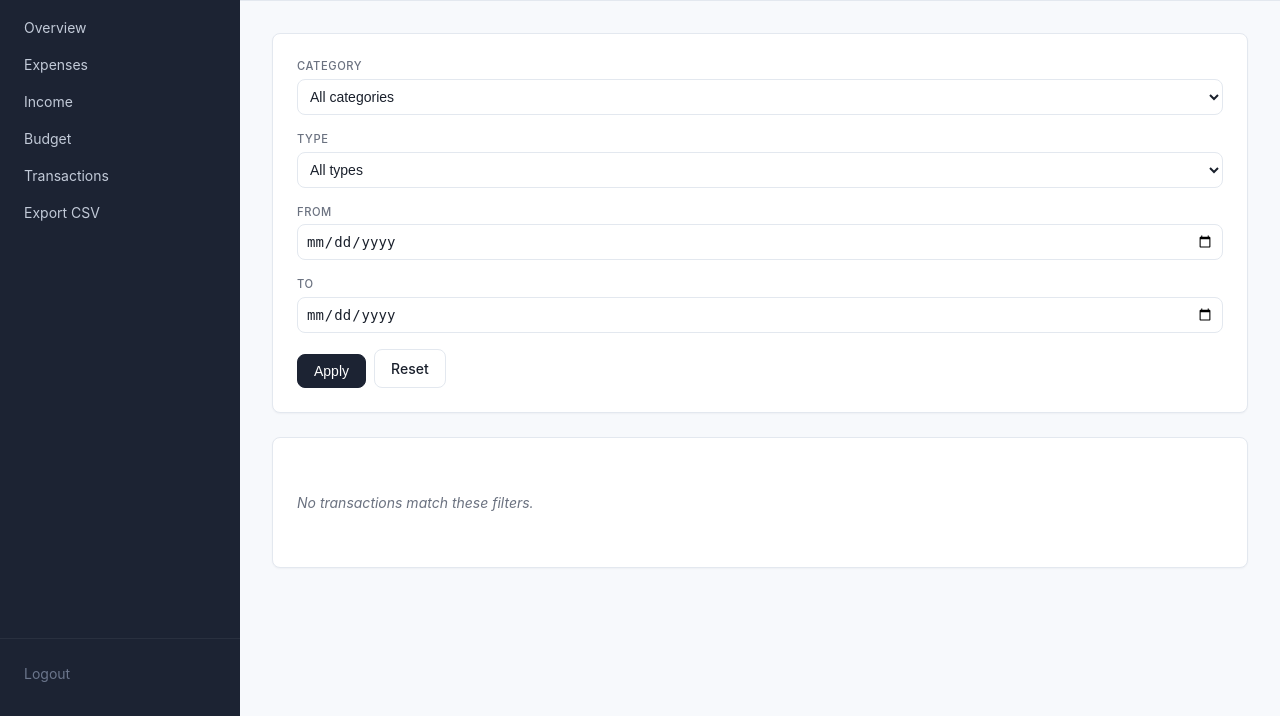
After one commit to HelioZF/financial-analytics-dashboard, a FastAPI app: template app/templates/transactions/list.html in a window 1280 px wide. The commit adds this page. Shown: the part 84-800 px from the top of the page. Run offline with FastAPI, Linux system fonts and the light colour scheme; the template is opened without the code that fills it, so the values that code supplies are empty; parts of the project's set-up code (start-up, migrations or seed data) failed here and were passed over.

Commit message:
feat(transactions): add filterable list page with pagination
- Service: list_transactions(session, user_id, *, filters, page, page_size)
  - NULL-safe filter pattern: each (CAST(:param AS T) IS NULL OR ...)
    short-circuits when the bind value is None — one query handles every
    combination of filters being set/unset.
  - COUNT(*) OVER () window function returns total matching count
    alongside the paged slice in a single round trip.
  - list_categories: helper for filter dropdown.
- Router: GET /transactions with query params for category_id, type,
  date_from, date_to, page.
  - Default time window: if URL has no params at all, scope to the full
    current calendar month (first to last day). Once user submits the
    form, respect their explicit choice including empty fields.
  - Builds prev_url/next_url preserving filters across pagination.
- Template: transactions/list.html
  - Filter form (GET, bookmarkable) with category, type, date range
  - Sortable table with date, description, category, type badge,
    signed amount (green income / red expense)
  - Pagination footer with Previous / Next links + page-of-total info
- Contracts: TransactionListItem, CategoryOption, TransactionListFilters,
  TransactionListResult
- style.css: filter form, badge--income/expense, num--income/expense,
  pagination, btn / btn--ghost
- main.py: include transactions_router

Verified end-to-end:
- Default load: 37 rows for May 2026 (matches SQL)
- ?category_id=1 -> 385 Food transactions across 8 pages
- ?type=income -> 17 rows
- ?date_from=...&date_to=... -> exact date-range filtering
- ?page=N pagination preserves all filters in prev/next URLs
- Regression: /overview, /expenses, /income, /budget all 200

Co-Authored-By: Claude Opus 4.7 (1M context) <noreply@anthropic.com>

```diff
--- a/app/main.py
+++ b/app/main.py
@@ -10,6 +10,7 @@ from app.routers.overview_router import router as overview_router
 from app.routers.expenses_router import router as expenses_router
 from app.routers.income_router import router as income_router
 from app.routers.budget_router import router as budget_router
+from app.routers.transactions_router import router as transactions_router
 
 BASE_DIR = Path(__file__).resolve().parent
 
@@ -26,6 +27,7 @@ app.include_router(overview_router)
 app.include_router(expenses_router)
 app.include_router(income_router)
 app.include_router(budget_router)
+app.include_router(transactions_router)
 
 
 # income
--- a/app/static/style.css
+++ b/app/static/style.css
@@ -271,6 +271,107 @@ h1, h2, h3, h4 { margin: 0; font-weight: 600; }
     font-weight: 500;
 }
 
+/* ===== Filter form ===== */
+.filter-form {
+    display: grid;
+    grid-template-columns: repeat(auto-fit, minmax(160px, 1fr)) auto;
+    gap: var(--space-2);
+    align-items: end;
+}
+.filter-field {
+    display: flex;
+    flex-direction: column;
+    gap: 0.25rem;
+}
+.filter-field label {
+    font-size: 0.7rem;
+    font-weight: 500;
+    text-transform: uppercase;
+    letter-spacing: 0.05em;
+    color: var(--color-text-muted);
+}
+.filter-field input,
+.filter-field select {
+    padding: 0.5rem var(--space-1);
+    border: 1px solid var(--color-border);
+    border-radius: var(--radius);
+    font-size: 0.875rem;
+    background: var(--color-surface);
+    color: var(--color-text);
+}
+.filter-field input:focus,
+.filter-field select:focus {
+    outline: none;
+    border-color: var(--color-sidebar);
+}
+.filter-actions {
+    display: flex;
+    gap: var(--space-1);
+    align-items: end;
+}
+.btn {
+    padding: 0.5rem var(--space-2);
+    background: var(--color-sidebar);
+    color: #ffffff;
+    border: 1px solid var(--color-sidebar);
+    border-radius: var(--radius);
+    font-size: 0.875rem;
+    font-weight: 500;
+    cursor: pointer;
+    text-decoration: none;
+    transition: opacity 0.15s ease;
+    display: inline-block;
+}
+.btn:hover { opacity: 0.9; }
+.btn--ghost {
+    background: var(--color-surface);
+    color: var(--color-text);
+    border-color: var(--color-border);
+}
+.btn--ghost:hover {
+    background: var(--color-bg);
+    opacity: 1;
+}
+
+/* ===== Type badges ===== */
+.badge {
+    display: inline-block;
+    padding: 0.125rem 0.5rem;
+    border-radius: 999px;
+    font-size: 0.7rem;
+    font-weight: 500;
+    text-transform: uppercase;
+    letter-spacing: 0.03em;
+}
+.badge--income {
+    background: rgba(46, 139, 87, 0.12);
+    color: var(--color-success);
+}
+.badge--expense {
+    background: rgba(229, 72, 77, 0.12);
+    color: var(--color-danger);
+}
+
+/* Signed amount coloring in transaction list */
+.num--income { color: var(--color-success); font-weight: 500; }
+.num--expense { color: var(--color-danger); font-weight: 500; }
+
+/* ===== Pagination ===== */
+.pagination {
+    display: flex;
+    justify-content: space-between;
+    align-items: center;
+    padding-top: var(--space-2);
+    margin-top: var(--space-2);
+    border-top: 1px solid var(--color-border);
+    font-size: 0.875rem;
+}
+.pagination-info { color: var(--color-text-muted); }
+.pagination-links {
+    display: flex;
+    gap: var(--space-1);
+}
+
 /* ===== Login page (matches existing login.html structure) ===== */
 .login-card {
     background: var(--color-surface);
--- /dev/null
+++ b/app/templates/transactions/list.html
@@ -0,0 +1,85 @@
+{% extends "base.html" %}
+
+{% block title %}Transactions · Finance Dashboard{% endblock %}
+{% block page_title %}Transactions{% endblock %}
+{% block page_meta %}
+<span class="period">{{ result.total_count }} transaction{% if result.total_count != 1 %}s{% endif %}</span>
+{% endblock %}
+
+{% block content %}
+<section class="panel">
+    <form class="filter-form" method="get" action="/transactions">
+        <div class="filter-field">
+            <label for="filter-category">Category</label>
+            <select id="filter-category" name="category_id">
+                <option value="">All categories</option>
+                {% for cat in categories %}
+                <option value="{{ cat.id }}"{% if filters.category_id == cat.id %} selected{% endif %}>{{ cat.name }} ({{ cat.type }})</option>
+                {% endfor %}
+            </select>
+        </div>
+        <div class="filter-field">
+            <label for="filter-type">Type</label>
+            <select id="filter-type" name="type">
+                <option value="">All types</option>
+                <option value="income"{% if filters.type == "income" %} selected{% endif %}>Income</option>
+                <option value="expense"{% if filters.type == "expense" %} selected{% endif %}>Expense</option>
+            </select>
+        </div>
+        <div class="filter-field">
+            <label for="filter-from">From</label>
+            <input id="filter-from" type="date" name="date_from" value="{{ filters.date_from.isoformat() if filters.date_from else '' }}">
+        </div>
+        <div class="filter-field">
+            <label for="filter-to">To</label>
+            <input id="filter-to" type="date" name="date_to" value="{{ filters.date_to.isoformat() if filters.date_to else '' }}">
+        </div>
+        <div class="filter-actions">
+            <button type="submit" class="btn">Apply</button>
+            <a href="/transactions" class="btn btn--ghost">Reset</a>
+        </div>
+    </form>
+</section>
+
+<section class="panel">
+    {% if result.items %}
+    <table class="data-table">
+        <thead>
+            <tr>
+                <th>Date</th>
+                <th>Description</th>
+                <th>Category</th>
+                <th>Type</th>
+                <th class="num">Amount</th>
+            </tr>
+        </thead>
+        <tbody>
+            {% for item in result.items %}
+            <tr>
+                <td>{{ item.transaction_date.strftime('%Y-%m-%d') }}</td>
+                <td>{{ item.description }}</td>
+                <td><span class="dot" style="background-color: {{ item.category_color }}"></span>{{ item.category_name }}</td>
+                <td><span class="badge badge--{{ item.category_type }}">{{ item.category_type }}</span></td>
+                <td class="num num--{{ item.category_type }}">
+                    {% if item.category_type == 'income' %}+{% else %}-{% endif %}${{ "{:,.2f}".format(item.amount) }}
+                </td>
+            </tr>
+            {% endfor %}
+        </tbody>
+    </table>
+
+    {% if result.total_pages > 1 %}
+    <nav class="pagination">
+        <span class="pagination-info">Page {{ result.page }} of {{ result.total_pages }} · {{ result.total_count }} total</span>
+        <div class="pagination-links">
+            {% if prev_url %}<a class="btn btn--ghost" href="{{ prev_url }}">&larr; Previous</a>{% endif %}
+            {% if next_url %}<a class="btn btn--ghost" href="{{ next_url }}">Next &rarr;</a>{% endif %}
+        </div>
+    </nav>
+    {% endif %}
+
+    {% else %}
+    <p class="empty">No transactions match these filters.</p>
+    {% endif %}
+</section>
+{% endblock %}
```
Also changed, not shown: app/routers/transactions_router.py (added, +121 -0 lines), app/schemas/contracts.py (+40 -0 lines), app/services/transactions_service.py (added, +104 -0 lines).
